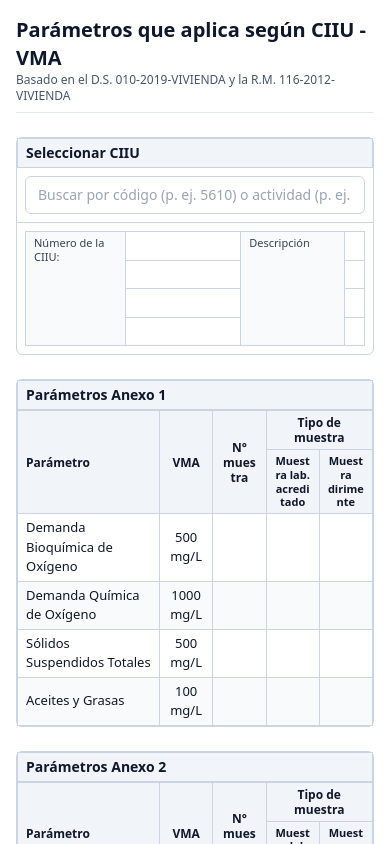
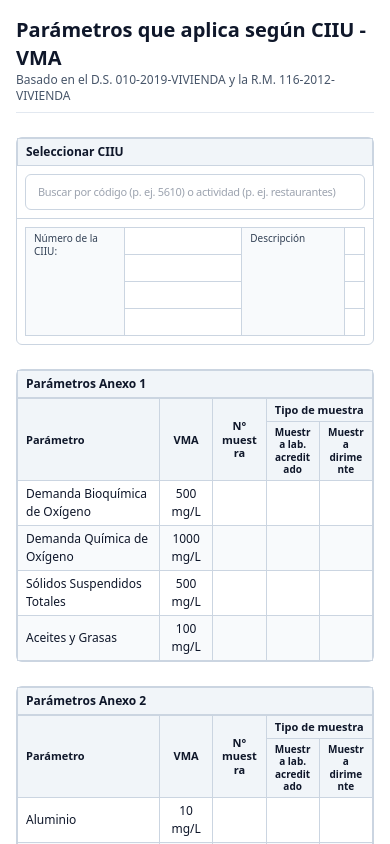
Before and after one commit to Valisage/VMA-CIIU, a React (Vite) app: page / in a window 390 px wide. Shown: the top 844 px of the page. Built offline with nearby package versions, Linux system fonts and the light colour scheme.

Commit message:
Update App.tsx

```diff
--- a/src/App.tsx
+++ b/src/App.tsx
@@ -68,7 +68,7 @@ function stripDiacritics(s: string): string {
   return s.normalize("NFD").replace(/[̀-ͯ]/g, "").toLowerCase();
 }
 
-// ====== App (ajuste de ancho en móvil, sin perder formato) ======
+// ====== App (ajuste de tipografías y ancho en móvil) ======
 export default function App() {
   const [selected, setSelected] = useState<string[]>([]);
   const [q, setQ] = useState<string>("");
@@ -128,7 +128,7 @@ export default function App() {
   return (
     <div className="min-h-screen bg-white text-slate-900">
       <div className="mx-auto max-w-7xl p-4 space-y-6">
-        {/* Encabezado */}
+        {/* Encabezado (se mantiene tamaño) */}
         <header className="border-b border-slate-200 pb-2">
           <h1 className="text-xl sm:text-2xl font-semibold">Parámetros que aplica según CIIU - VMA</h1>
           <div className="text-xs sm:text-sm text-slate-600">
@@ -136,9 +136,9 @@ export default function App() {
           </div>
         </header>
 
-        {/* Selector con búsqueda (mismo formato) */}
+        {/* Selector con búsqueda */}
         <section className="border border-slate-300 rounded-md bg-white">
-          <div className={TH + " text-sm"}>Seleccionar CIIU</div>
+          <div className={TH + " text-[12px] sm:text-sm"}>Seleccionar CIIU</div>
           <div ref={containerRef} className="relative">
             <div className="flex items-center gap-2 p-2">
               <input
@@ -149,7 +149,7 @@ export default function App() {
                   if (e.key === "Enter" && visible[0]) addCode(visible[0].code);
                 }}
                 placeholder="Buscar por código (p. ej. 5610) o actividad (p. ej. restaurantes)"
-                className="w-full px-3 py-2 rounded-md bg-white border border-slate-300 outline-none text-sm"
+                className="w-full px-3 py-2 rounded-md bg-white border border-slate-300 outline-none text-[12px] sm:text-sm placeholder:text-[11px] sm:placeholder:text-sm tracking-tight"
               />
             </div>
 
@@ -159,7 +159,7 @@ export default function App() {
                 className="absolute z-10 mt-1 w-full bg-white border border-slate-300 rounded-md max-h-80 overflow-auto divide-y divide-slate-200 shadow"
               >
                 {visible.length === 0 ? (
-                  <li className="px-3 py-2 text-sm text-slate-500">Sin resultados</li>
+                  <li className="px-3 py-2 text-[12px] text-slate-500">Sin resultados</li>
                 ) : (
                   visible.map((o) => (
                     <li
@@ -169,10 +169,10 @@ export default function App() {
                     >
                       {/* Formato norma */}
                       <div className="grid grid-cols-1 sm:grid-cols-[160px_1fr] gap-x-4">
-                        <div className="text-[11px] text-slate-500">Número de la CIIU:</div>
-                        <div className="font-mono text-sm">{o.code}</div>
-                        <div className="text-[11px] text-slate-500">Descripción</div>
-                        <div className="text-sm leading-tight">{o.actividades[0] || "(sin actividad)"}</div>
+                        <div className="text-[10px] text-slate-500">Número de la CIIU:</div>
+                        <div className="font-mono text-[12px] sm:text-sm">{o.code}</div>
+                        <div className="text-[10px] text-slate-500">Descripción</div>
+                        <div className="text-[12px] sm:text-sm leading-tight">{o.actividades[0] || "(sin actividad)"}</div>
                       </div>
                     </li>
                   ))
@@ -181,9 +181,9 @@ export default function App() {
             )}
           </div>
 
-          {/* Seleccionados: tabla RESPONSIVE, ajusta al ancho en móvil */}
+          {/* Seleccionados: tabla RESPONSIVE */}
           <div className="p-2 border-t border-slate-300 overflow-x-hidden">
-            <table className="w-full text-[13px] sm:text-sm border-collapse">
+            <table className="w-full text-[12px] sm:text-sm border-collapse">
               <colgroup>
                 <col className="w-[110px] sm:w-[160px]" />
                 <col className="w-[140px] sm:w-[160px]" />
@@ -198,7 +198,7 @@ export default function App() {
                   return (
                     <tr key={idx} className="align-top">
                       {idx === 0 && (
-                        <td rowSpan={4} className="border border-slate-300 bg-slate-50 text-[11px] sm:text-xs text-slate-700 px-2 py-1 whitespace-normal sm:whitespace-nowrap leading-tight align-top">
+                        <td rowSpan={4} className="border border-slate-300 bg-slate-50 text-[10px] sm:text-xs text-slate-700 px-2 py-1 whitespace-normal sm:whitespace-nowrap leading-tight align-top">
                           Número de la CIIU:
                         </td>
                       )}
@@ -220,12 +220,12 @@ export default function App() {
                         )}
                       </td>
                       {idx === 0 && (
-                        <td rowSpan={4} className="border border-slate-300 bg-slate-50 text-[11px] sm:text-xs text-slate-700 px-2 py-1 whitespace-normal sm:whitespace-nowrap leading-tight align-top">
+                        <td rowSpan={4} className="border border-slate-300 bg-slate-50 text-[10px] sm:text-xs text-slate-700 px-2 py-1 whitespace-normal sm:whitespace-nowrap leading-tight align-top">
                           Descripción
                         </td>
                       )}
                       <td className="border border-slate-300 px-2 py-1">
-                        {desc ? <span className="text-sm leading-tight">{desc}</span> : <span className="text-slate-300">&nbsp;</span>}
+                        {desc ? <span className="text-[12px] sm:text-sm leading-tight">{desc}</span> : <span className="text-slate-300">&nbsp;</span>}
                       </td>
                     </tr>
                   );
@@ -235,7 +235,7 @@ export default function App() {
           </div>
         </section>
 
-        {/* Tablas de parámetros: ajustan al ancho y las cabeceras envuelven texto */}
+        {/* Tablas de parámetros */}
         <ParametrosTabla annex={1} selectedUnion={selectedUnion} titulo="Parámetros Anexo 1" />
         <ParametrosTabla annex={2} selectedUnion={selectedUnion} titulo="Parámetros Anexo 2" />
 
@@ -257,9 +257,9 @@ function ParametrosTabla({ annex, selectedUnion, titulo }: { annex: 1 | 2; selec
 function TablaBase({ titulo, params, selectedUnion }: { titulo: string; params: string[]; selectedUnion: Set<string> }) {
   return (
     <section className="border border-slate-300 rounded-md">
-      <div className={TH + " text-sm"}>{titulo}</div>
+      <div className={TH + " text-[12px] sm:text-sm"}>{titulo}</div>
       <div className="overflow-x-hidden">
-        <table className="w-full text-[13px] sm:text-sm table-fixed border-collapse">
+        <table className="w-full text-[12px] sm:text-sm table-fixed border-collapse">
           <colgroup>
             <col style={{ width: "40%" }} />
             <col style={{ width: "15%" }} />
@@ -269,17 +269,17 @@ function TablaBase({ titulo, params, selectedUnion }: { titulo: string; params:
           </colgroup>
           <thead className="bg-slate-100">
             <tr>
-              <th className={TH + " text-left text-[12px] sm:text-sm leading-tight"} rowSpan={2}>Parámetro</th>
-              <th className={TH + " text-center text-[12px] sm:text-sm leading-tight"} rowSpan={2}>VMA</th>
-              <th className={TH + " text-center text-[12px] sm:text-sm leading-tight"} rowSpan={2}>N° muestra</th>
-              <th className={TH + " text-center text-[12px] sm:text-sm leading-tight"} colSpan={2}>Tipo de muestra</th>
+              <th className={TH + " text-left text-[11px] sm:text-sm leading-tight"} rowSpan={2}>Parámetro</th>
+              <th className={TH + " text-center text-[11px] sm:text-sm leading-tight"} rowSpan={2}>VMA</th>
+              <th className={TH + " text-center text-[11px] sm:text-sm leading-tight"} rowSpan={2}>N° muestra</th>
+              <th className={TH + " text-center text-[11px] sm:text-sm leading-tight"} colSpan={2}>Tipo de muestra</th>
             </tr>
             <tr>
-              <th className={TH + " text-center text-[11px] sm:text-sm leading-tight whitespace-normal"}>
+              <th className={TH + " text-center text-[10px] sm:text-sm leading-tight whitespace-normal"}>
                 <span className="hidden sm:inline">Muestra lab. Acreditado</span>
                 <span className="sm:hidden block">Muestra lab.<br/>acreditado</span>
               </th>
-              <th className={TH + " text-center text-[11px] sm:text-sm leading-tight whitespace-normal"}>
+              <th className={TH + " text-center text-[10px] sm:text-sm leading-tight whitespace-normal"}>
                 <span className="hidden sm:inline">Muestra dirimente</span>
                 <span className="sm:hidden block">Muestra<br/>dirimente</span>
               </th>
```
